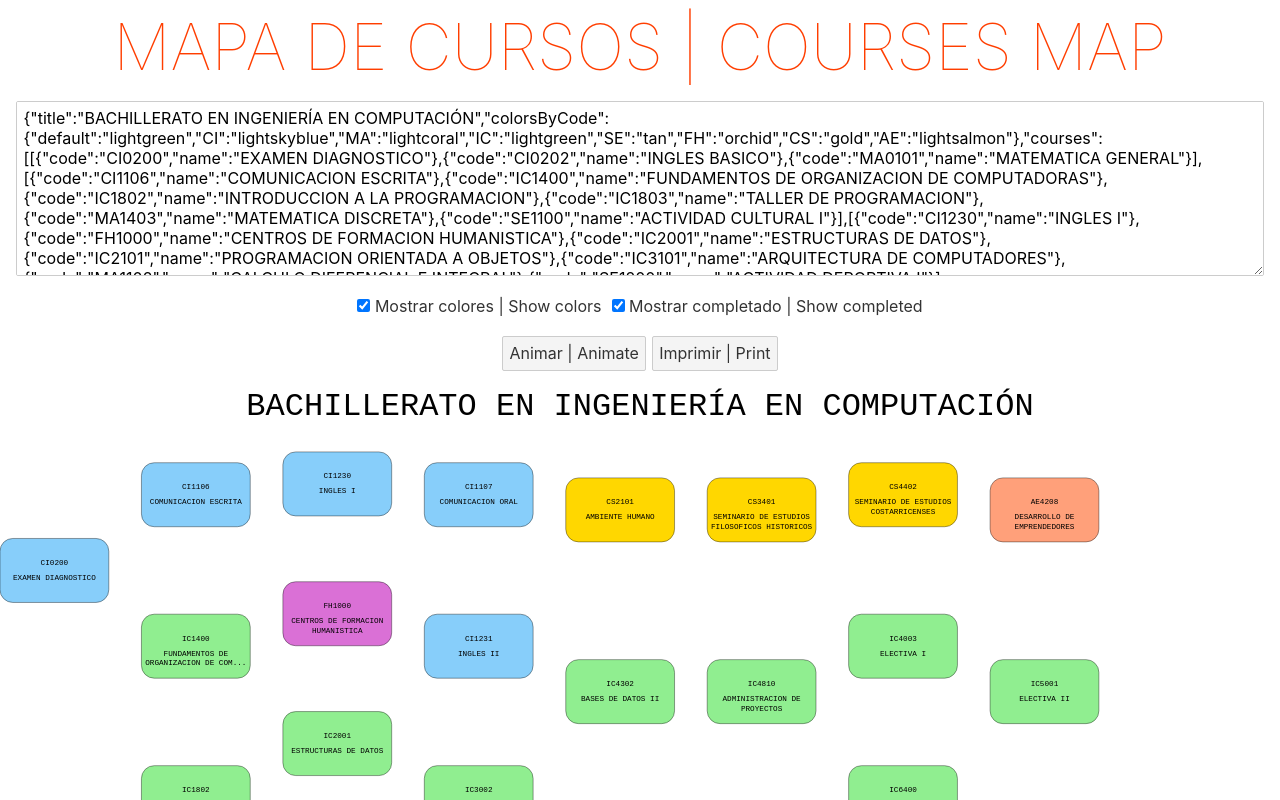
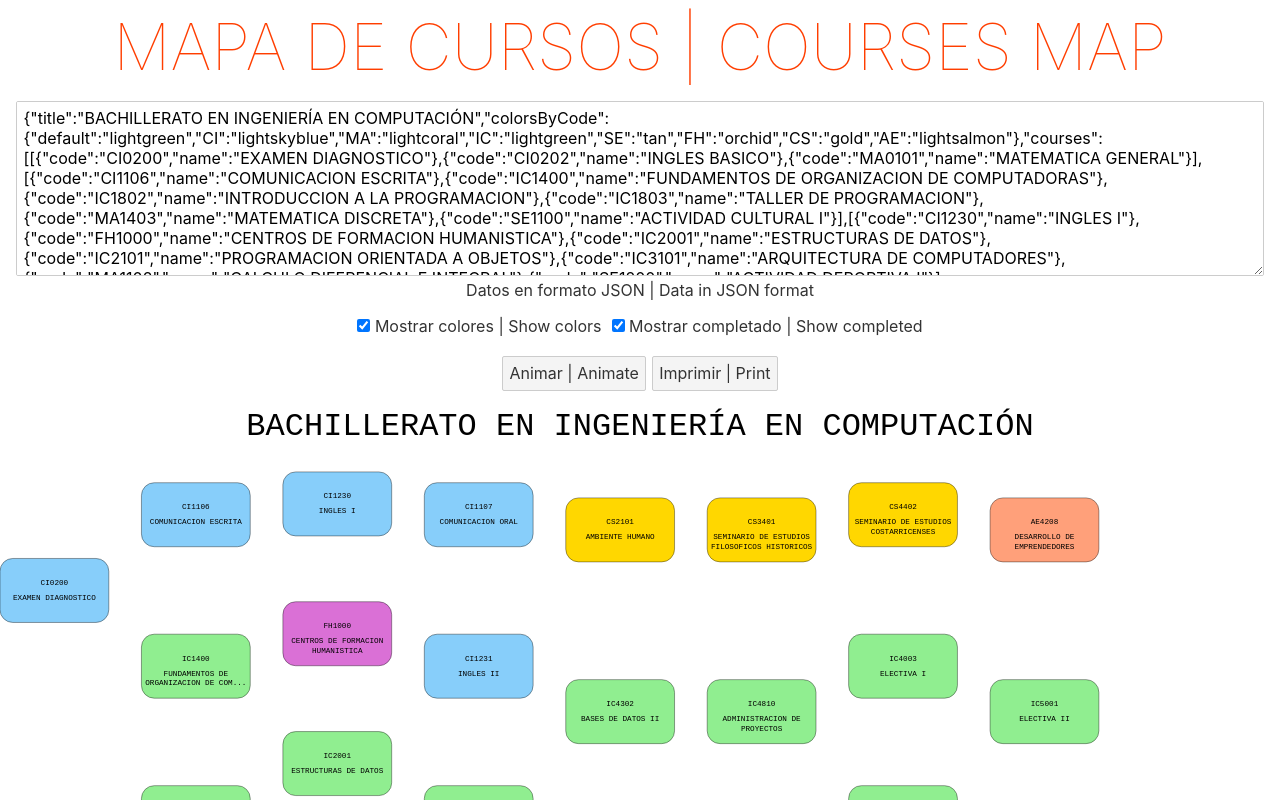
Before and after one commit to davr59/curriculum-map, a Svelte app: page / in a window 1280 px wide. Shown: the top 800 px of the page. Built offline with nearby package versions, Linux system fonts and the light colour scheme.

Commit message:
add more options

```diff
--- a/src/App.svelte
+++ b/src/App.svelte
@@ -6,14 +6,14 @@
   let map;
   let svg;
   let textAreaJson;
-  const initialTextAreaJson = JSON.stringify(data);
   let isColoredEnabled;
   let isCompletedEnabled;
+  let isJsonError;
 
   const fontFamily = "monospace";
-  const maxLabelLength = 22;
   const maxColumns = 12;
   const maxRows = 10;
+  const maxTextLength = 22;
   const transitionDuration = 3000;
 
   const labelFontSize = 0.6;
@@ -36,25 +36,27 @@
   const nameBY = (elementHeight / 3) * 2;
 
   onMount(async () => {
-    textAreaJson = initialTextAreaJson;
+    textAreaJson = JSON.stringify(data);
     isColoredEnabled = true;
     isCompletedEnabled = true;
-    svg = buildSvg();
+    isJsonError = false;
+    svg = _buildSvg();
   });
 
   afterUpdate(() => {
     refreshMap();
   });
 
-  function buildSvg() {
-    const mapNode = d3.select(map);
-    mapNode.style("width", "100vw").style("height", "100vh");
-    return mapNode.append("svg").attr("viewBox", "0 0 100 75");
+  function print() {
+    window.print();
   }
 
   function refreshMap() {
-    const data = JSON.parse(textAreaJson);
-    drawTitle(svg, data.title);
+    const data = _parseJson(textAreaJson);
+    if (!data) {
+      return;
+    }
+    _drawTitle(svg, data.title);
 
     const columns =
       data.courses.length > maxColumns ? maxColumns : data.courses.length;
@@ -66,12 +68,30 @@
       const y = totalHeight / data.courses[index].length;
       const group = svg.append("g");
 
-      drawRect(group, data.courses[index], index, y, data.colorsByCode);
-      drawText(group, data.courses[index], index, y);
+      _drawRect(group, data.courses[index], index, y, data.colorsByCode);
+      _drawText(group, data.courses[index], index, y);
     }
   }
 
-  function drawTitle(svg, title) {
+  function _buildSvg() {
+    const mapNode = d3.select(map);
+    mapNode.style("width", "100vw").style("height", "100vh");
+    return mapNode.append("svg").attr("viewBox", "0 0 100 75");
+  }
+
+  function _parseJson(json) {
+    try {
+      const data = JSON.parse(json);
+      isJsonError = false;
+      return data;
+    } catch (e) {
+      console.log(e);
+      isJsonError = true;
+      return undefined;
+    }
+  }
+
+  function _drawTitle(svg, title) {
     svg.html("");
     svg
       .append("text")
@@ -84,7 +104,7 @@
       .attr("font-size", 2.5);
   }
 
-  function drawRect(group, courses, index, y, colorsByCode) {
+  function _drawRect(group, courses, index, y, colorsByCode) {
     return group
       .selectAll()
       .data(courses)
@@ -95,15 +115,15 @@
       .attr("x", index * (elementWidth + elementX))
       .attr("y", (d, i) => i * y + y / 2)
       .attr("rx", elementRadius)
-      .attr("fill", d => buildRectColor(d.code, colorsByCode))
+      .attr("fill", d => _buildRectColor(d.code, colorsByCode))
       .attr("stroke", "black")
       .attr("stroke-width", strokeWidth)
       .transition()
-      .attr("fill", d => buildRectColor(d.code, colorsByCode))
+      .attr("fill", d => _buildRectColor(d.code, colorsByCode))
       .duration(transitionDuration * (index + 1));
   }
 
-  function buildRectColor(code, colorsByCode) {
+  function _buildRectColor(code, colorsByCode) {
     let defaultColor = "white";
     if (!isColoredEnabled || !code || !colorsByCode) {
       return defaultColor;
@@ -115,7 +135,7 @@
     return (entry && entry[1]) || defaultColor;
   }
 
-  function drawText(group, courses, index, y) {
+  function _drawText(group, courses, index, y) {
     group
       .selectAll()
       .data(courses)
@@ -139,7 +159,7 @@
       .attr("font-size", (d, i) => labelFontSize)
       .attr("text-anchor", "middle")
       .attr("dominant-baseline", "middle")
-      .text((d, i) => buildText1(d.name, maxLabelLength));
+      .text((d, i) => _buildText1(d.name, maxTextLength));
     group
       .selectAll()
       .data(courses)
@@ -151,10 +171,10 @@
       .attr("font-size", (d, i) => labelFontSize)
       .attr("text-anchor", "middle")
       .attr("dominant-baseline", "middle")
-      .text((d, i) => buildText2(d.name, maxLabelLength));
+      .text((d, i) => _buildText2(d.name, maxTextLength));
   }
 
-  function buildText1(text, maxTextLength) {
+  function _buildText1(text, maxTextLength) {
     if (text.length <= maxTextLength) {
       return text;
     } else {
@@ -165,7 +185,7 @@
     }
   }
 
-  function buildText2(text, maxTextLength) {
+  function _buildText2(text, maxTextLength) {
     if (text.length <= maxTextLength) {
       return "";
     } else {
@@ -176,10 +196,6 @@
         ? subtext
         : `${subtext.substr(0, maxTextLength - 3)}...`;
     }
-  }
-
-  function print() {
-    window.print();
   }
 </script>
 
@@ -201,19 +217,27 @@
     width: 100%;
     margin: 0;
   }
-  button {
-    margin: 0 0 16px 0;
+  .jsonErrorTextArea {
+    border: 2px solid #ff3e00;
+    border-radius: 4px;
+    outline: none;
   }
-  .separatorButton {
-    margin-left: 1px;
-  }
-  .separatorCheckBox {
-    margin-left: 10px;
+  .jsonErrorMessage {
+    color: #ff3e00;
   }
   .divCheckBox {
     display: flex;
     justify-content: center;
     margin: 0 0 16px 0;
+  }
+  .separatorLabel {
+    margin-right: 10px;
+  }
+  button {
+    margin: 0 0 16px 0;
+  }
+  .separatorButton {
+    margin-right: 1px;
   }
   .divMap {
   }
@@ -232,25 +256,33 @@
     <form>
       <h1>MAPA DE CURSOS | COURSES MAP</h1>
       <div class={'divTextArea'}>
-        <textarea placeholder="JSON" rows="8" bind:value={textAreaJson} />
+        <textarea
+          class:jsonErrorTextArea={isJsonError}
+          placeholder="JSON"
+          rows="8"
+          bind:value={textAreaJson} />
+        {#if isJsonError}
+          <span class="jsonErrorMessage">
+            Error del formato JSON | JSON format error
+          </span>
+        {:else}Datos en formato JSON | Data in JSON format{/if}
       </div>
       <div class="divCheckBox">
-        <label>
+        <label class="separatorLabel">
           <input type="checkbox" bind:checked={isColoredEnabled} />
           Mostrar colores | Show colors
         </label>
         <label>
-          <input
-            class="separatorCheckBox"
-            type="checkbox"
-            bind:checked={isCompletedEnabled} />
+          <input type="checkbox" bind:checked={isCompletedEnabled} />
           Mostrar completado | Show completed
         </label>
       </div>
-      <button type="button" on:click={refreshMap}>Animar | Animate</button>
-      <button type="button" class="separatorButton" on:click={print}>
-        Imprimir | Print
-      </button>
+      {#if isCompletedEnabled}
+        <button type="button" class="separatorButton" on:click={refreshMap}>
+          Animar | Animate
+        </button>
+      {/if}
+      <button type="button" on:click={print}>Imprimir | Print</button>
     </form>
   </div>
   <div class={'divMap'}>
```
